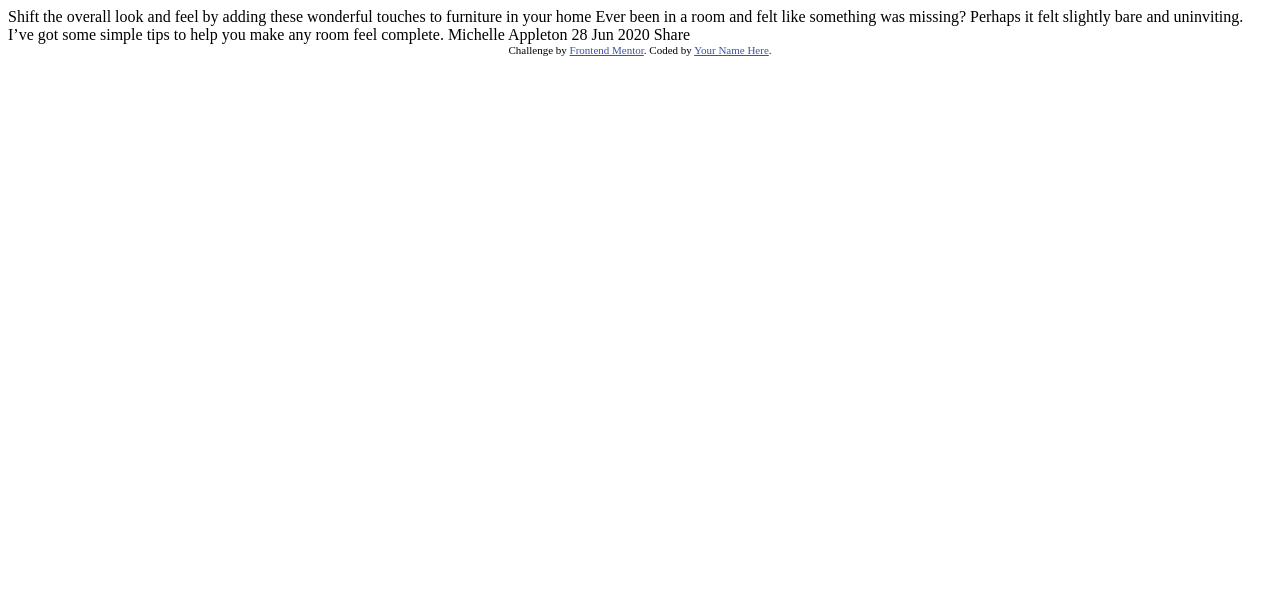
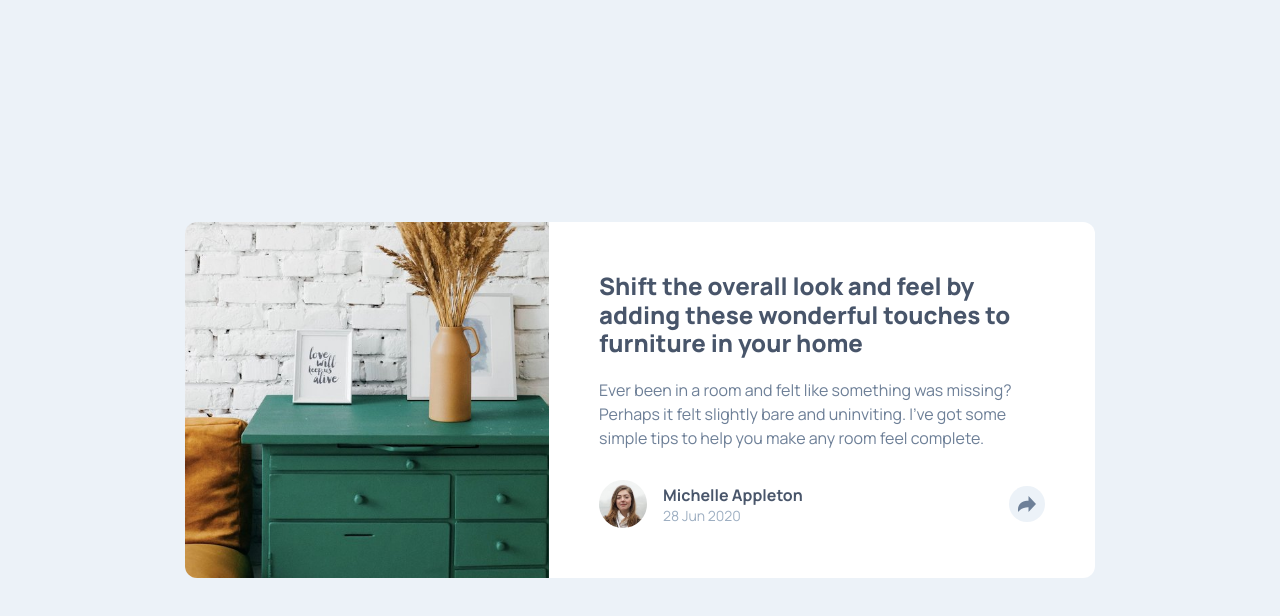
Before and after one commit to jq77-13/js_firstChallenge_Article_preview_component, a plain HTML site: page index.html in a window 1280 px wide. Drawn offline with Linux system fonts and the light colour scheme.

Commit message:
UI visual.

```diff
--- a/index.html
+++ b/index.html
@@ -5,32 +5,30 @@
   <meta name="viewport" content="width=device-width, initial-scale=1.0"> <!-- displays site properly based on user's device -->
 
   <link rel="icon" type="image/png" sizes="32x32" href="./images/favicon-32x32.png">
+  <link rel="stylesheet" href="style.css">
 
   <title>Frontend Mentor | Article preview component</title>
 
-  <!-- Feel free to remove these styles or customise in your own stylesheet 👍 -->
-  <style>
-    .attribution { font-size: 11px; text-align: center; }
-    .attribution a { color: hsl(228, 45%, 44%); }
-  </style>
 </head>
 <body>
-
-  Shift the overall look and feel by adding these wonderful
-  touches to furniture in your home
-
-  Ever been in a room and felt like something was missing? Perhaps
-  it felt slightly bare and uninviting. I’ve got some simple tips
-  to help you make any room feel complete.
-
-  Michelle Appleton
-  28 Jun 2020
-
-  Share
-
-  <div class="attribution">
-    Challenge by <a href="https://www.frontendmentor.io?ref=challenge" target="_blank">Frontend Mentor</a>.
-    Coded by <a href="#">Your Name Here</a>.
-  </div>
+  <main class="flex-container">
+    <div class="picture-content">
+      <picture>
+        <img src="images/drawers.jpg" alt="drawers">
+      </picture>
+    </div>
+    <div class="text-content">
+      <h1>Shift the overall look and feel by adding these wonderful touches to furniture in your home</h1>
+      <p>Ever been in a room and felt like something was missing? Perhaps it felt slightly bare and uninviting. I’ve got some simple tips to help you make any room feel complete.</p>
+      <div class="with-icon">
+        <img src="images/avatar-michelle.jpg" alt="Michelle Appleton" class="avatar">
+        <div>
+          <div class="name">Michelle Appleton</div>
+          <div class="date">28 Jun 2020</div>
+        </div>
+        <div class="share-icon"></div>
+      </div>
+    </div>
+  </main>
 </body>
 </html>
--- /dev/null
+++ b/style.css
@@ -0,0 +1,138 @@
+@import url('https://fonts.googleapis.com/css2?family=Manrope:wght@200..800&display=swap');
+
+:root {
+  --Green500: hsl(158, 36%, 37%);
+  --VeryDarkGrayishBlue: hsl(217, 19%, 35%);
+  --DesaturatedDarkBlue: hsl(214, 17%, 51%);
+  --GrayishBlue: hsl(212, 23%, 69%);
+  --LightGrayishBlue: hsl(210, 46%, 95%);
+  --White: hsl(0, 0%, 100%);
+
+  --FontPrimary: 'Manrope', sans-serif;
+}
+
+* {
+  margin: 0;
+  padding: 0;
+  box-sizing: border-box;
+}
+
+body {
+  background-color: var(--LightGrayishBlue);
+  justify-content: center;
+  align-items: center;
+  display: flex;
+  min-height: 100vh;
+  padding: 20px;
+}
+
+.flex-container {
+  display: flex;
+  flex-wrap: wrap;
+  max-width: 910px;
+}
+
+.text-content {
+  background-color: var(--White);
+  border-radius: 0px 12px 12px 0px;
+  padding: 50px;
+  flex: 60%;
+}
+
+.picture-content {
+  flex: 40%;
+}
+
+.picture-content img {
+  border-radius: 12px 0px 0px 12px;
+  width: 100%;
+  height: 100%;
+  object-fit: cover;
+  object-position: left;
+}
+
+.with-icon {
+  display: flex;
+  align-items: center;
+  gap: 1em;
+}
+
+.with-icon > :last-child {
+  margin-left: auto; /* 把最後一個元素推到右邊 */
+}
+
+.share-icon {
+  background-color: var(--LightGrayishBlue);
+  border-radius: 50%;
+  background-image: url('images/icon-share.svg');
+  background-repeat: no-repeat;
+  background-position: center;
+  background-size: 50%;
+  width: 36px;
+  height: 36px;
+  cursor: pointer;
+}
+
+.avatar {
+  width: 48px;
+  height: 48px;
+  border-radius: 50%;
+}
+
+h1 {
+  font-family: var(--FontPrimary);
+  font-size: 24px;
+  font-weight: 800;
+  line-height: 1.2;
+  color: var(--VeryDarkGrayishBlue);
+}
+
+p {
+  padding: 20px 0px 30px 0px;
+  font-family: var(--FontPrimary);
+  font-size: 16px;
+  color: var(--DesaturatedDarkBlue);
+  line-height: 1.5;
+}
+
+.name {
+  font-family: var(--FontPrimary);
+  font-weight: 700;
+  color: var(--VeryDarkGrayishBlue);
+}
+
+.date {
+  font-family: var(--FontPrimary);
+  color: var(--GrayishBlue);
+  font-size: 14px;
+}
+
+
+@media (max-width: 1200px) {
+  .flex-container {
+    max-width: 584px;
+  }
+
+  .picture-content img {
+    border-radius: 12px 12px 0px 0px;
+    object-fit: cover;
+    object-position: 0px;
+  }
+
+  .text-content {
+    border-radius: 0px 0px 12px 12px;
+    flex: 100%;
+  }
+
+  .picture-content {
+    flex: 100%;
+  }
+
+  h1 {
+    font-size: 20px;
+  }
+
+  p {
+    font-size: 14px;
+  }
+}
```
